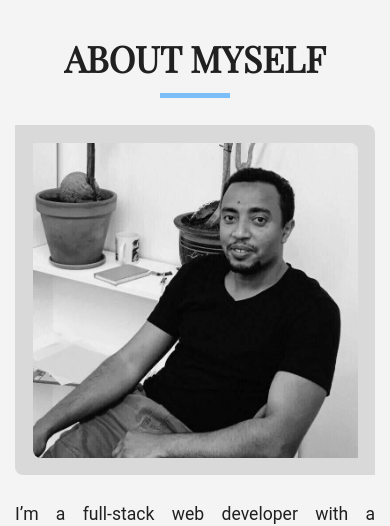
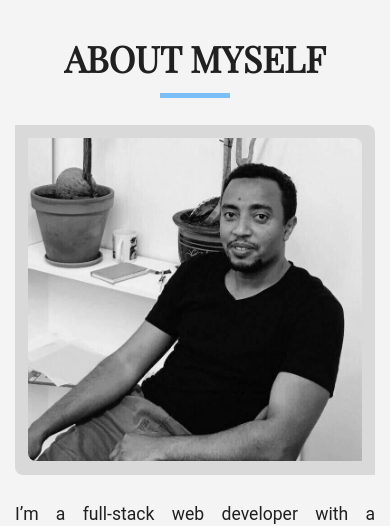
Before and after one commit to abdulkadiret/personal-portfolio, a React (Create React App) app: page / in a window 390 px wide. Shown: the part 860-1386 px from the top of the page. Built offline with nearby package versions, Linux system fonts and the light colour scheme; a web font is replaced by a local one.

Commit message:
Adjust float-image-wrapper padding

```diff
--- a/src/components/About/style.css
+++ b/src/components/About/style.css
@@ -34,7 +34,7 @@
   float: right;
   width: 40%;
   margin: 0 0 1rem 2.2rem;
-  padding: 0 0 1rem 1rem;
+  padding: 0 0 0.85rem 0.85rem;
   border-top-right-radius: 8px;
   border-bottom-left-radius: 8px;
   overflow: hidden;
@@ -64,12 +64,12 @@
     float: none;
     display: block;
     margin: 0 auto 1.5rem;
-    padding: 1rem;
+    padding: 0.75rem;
     width: 100%;
   }
 
   .float-image-wrapper:hover .float-image {
-    transform: scale(1.035);
+    transform: scale(1.025);
   }
 }
 
```
